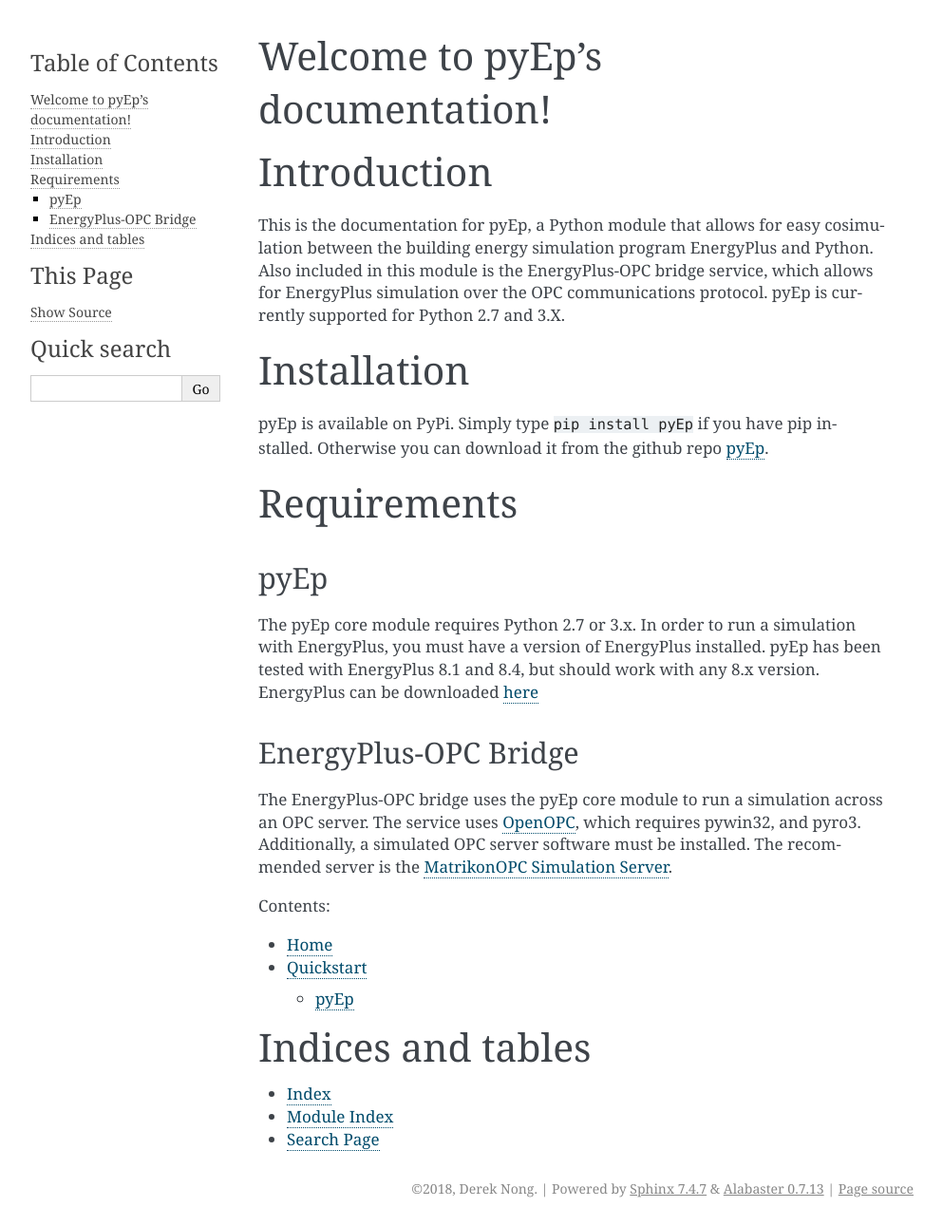
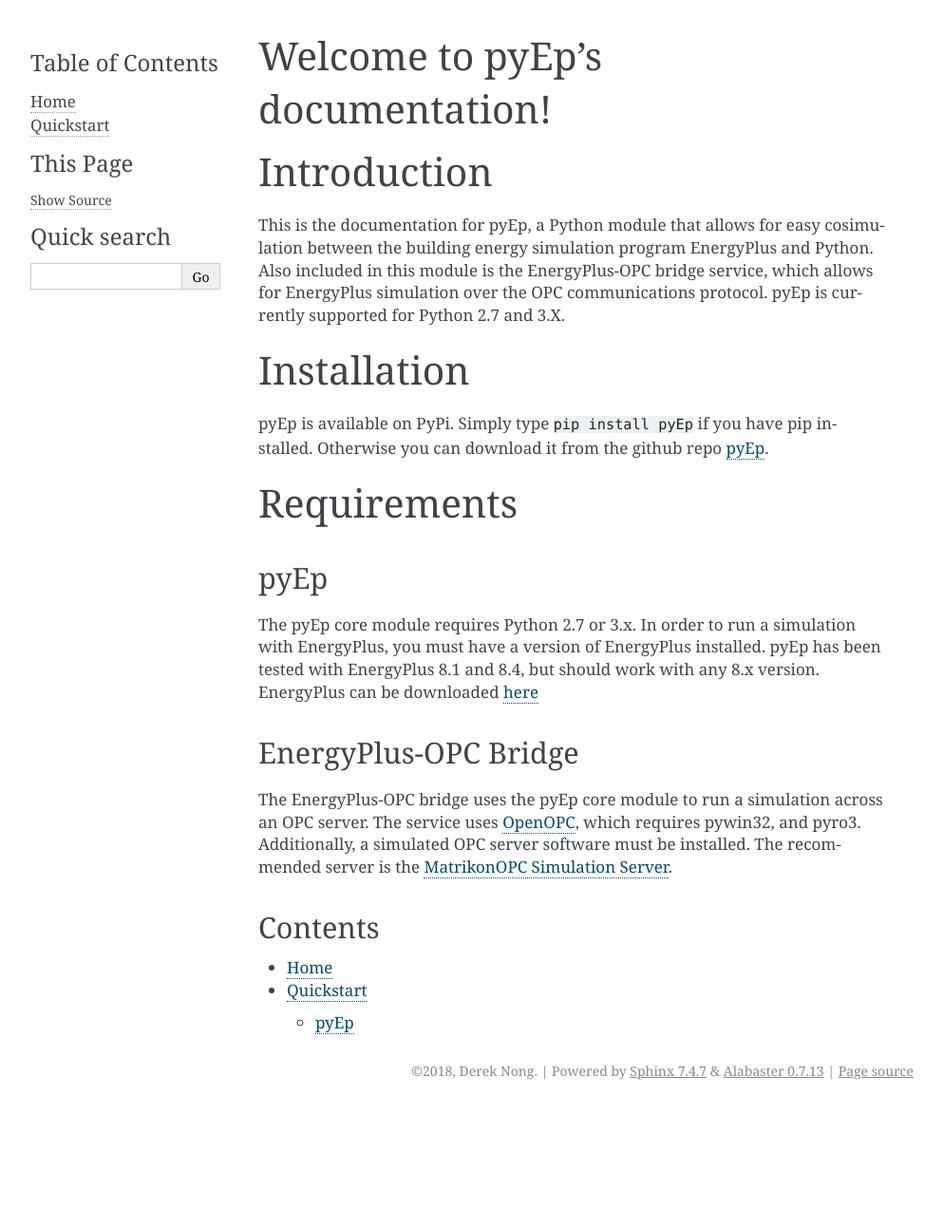
Before and after one commit to mlab-upenn/pyEp, a Sphinx documentation site: the page built from docs/source/index.rst, in a window 1280 px wide. Shown: the whole page at 95% size, without its empty margins (148-1141 px from the left). Built offline with Sphinx 7.4.7, drawn with Linux system fonts in a browser that asks for light colours; after the commit the page ends 1167 px from its top, so only the background shows below that.

Commit message:
removed fulltoc dependency

```diff
--- a/docs/source/conf.py
+++ b/docs/source/conf.py
@@ -38,7 +38,7 @@
 # Add any Sphinx extension module names here, as strings. They can be
 # extensions coming with Sphinx (named 'sphinx.ext.*') or your custom
 # ones.
-extensions = ['sphinxcontrib.fulltoc']
+extensions = []
 
 # Add any paths that contain templates here, relative to this directory.
 templates_path = ['_templates']
@@ -94,7 +94,8 @@
 # default: ``['localtoc.html', 'relations.html', 'sourcelink.html',
 # 'searchbox.html']``.
 #
-# html_sidebars = {}
+html_sidebars = { '**': ['globaltoc.html', 'relations.html', 'sourcelink.html', 'searchbox.html'], }
+
 
 
 # -- Options for HTMLHelp output ---------------------------------------------
--- a/docs/source/index.rst
+++ b/docs/source/index.rst
@@ -2,7 +2,6 @@
    sphinx-quickstart on Fri Feb 23 13:42:24 2018.
    You can adapt this file completely to your liking, but it should at least
    contain the root `toctree` directive.
-
 
 
 
@@ -39,17 +38,11 @@
 .. _OpenOPC: https://openopc.sourceforge.net
 
 
+
+Contents
+--------
 .. toctree::
    :maxdepth: 3
-   :caption: Contents:
 
    Home <self>
    quickstart
-
-
-Indices and tables
-==================
-
-* :ref:`genindex`
-* :ref:`modindex`
-* :ref:`search`
--- a/requirements-doc.txt
+++ /dev/null
@@ -1,2 +0,0 @@
-pbr
-sphinxcontrib-fulltoc
```
